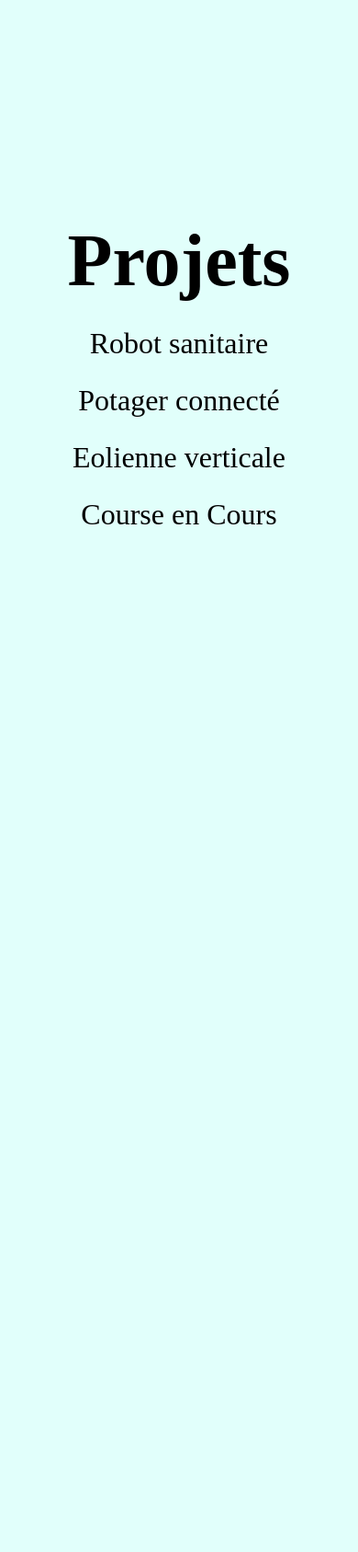
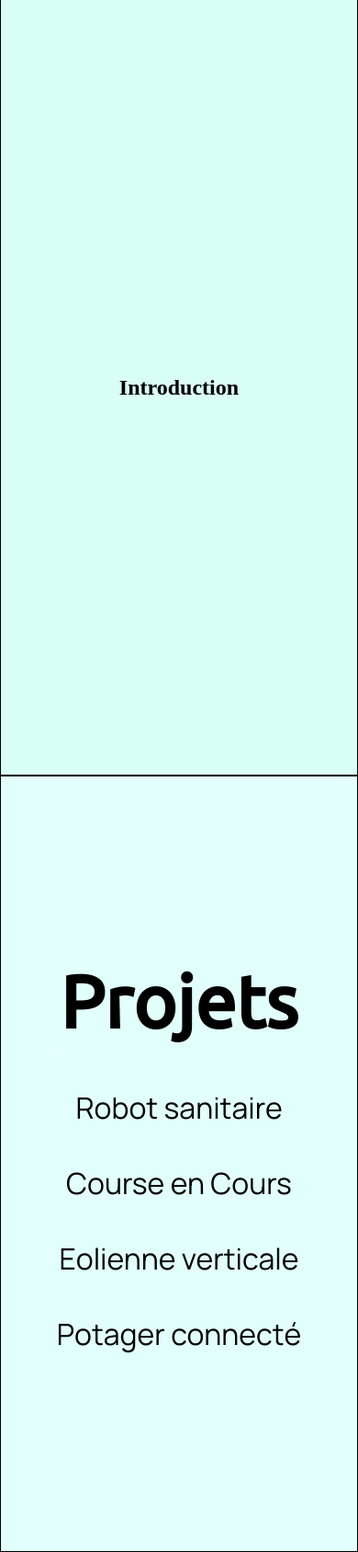
Before and after one commit to Thiiiv/Portfolio, a PHP site: page / in a window 390 px wide. Shown: the part 845-2532 px from the top of the page at 92% size. Before the commit the page ends 1415 px from the top, so only its background shows below. Run offline with PHP 8.4, Linux system fonts and the light colour scheme.

Commit message:
Add files via upload

```diff
--- /dev/null
+++ b/data/pages/headIndex.inc.html
@@ -0,0 +1,31 @@
+<!DOCTYPE html>
+<html>
+    <head>
+        <meta charset="UTF-8" />
+        <meta http-equiv="X-UA-Compatible" content="IE=edge">
+        <meta name="viewport" content="width=device-width, initial-scale=1.0">
+        <title>Portfolio</title>
+        <link rel="stylesheet" href="../styles/portfolio.css" type="text/css">
+        <link rel="preconnect" href="https://fonts.googleapis.com">
+        <link rel="preconnect" href="https://fonts.gstatic.com" crossorigin>
+        <link rel="preconnect" href="https://fonts.googleapis.com">
+        <link rel="preconnect" href="https://fonts.gstatic.com" crossorigin>
+        <link href="https://fonts.googleapis.com/css2?family=Ubuntu&display=swap" rel="stylesheet">
+        <link href="https://fonts.googleapis.com/css2?family=Poppins&display=swap" rel="stylesheet">
+    </head>
+    <body>
+        <div class="menu">
+            <div class="profil-menu">
+                <img src="data/images/profil.png" width="20px" class="profil">
+                <p class="Nom">JEYASEELAN Thivakar</p>
+            </div>
+            <div class="pages">
+                <button class="lien"><a href="index.php">Accueil</a></button>
+                <button class="lien"><a href="data/pages/projets.php">Projets</a></button>
+                <button class="lien"><a href="data/pages/cv.php">CV</a></button>
+                <button class="lien"><a href="data/pages/motivations.php">Motivations</a></button>
+                <button class="lien"><a href="data/pages/contact.php">Contact</a></button>
+            </div>
+        </div>
+    </body>
+</html>
--- a/data/styles/portfolio.css
+++ b/data/styles/portfolio.css
@@ -16,6 +16,7 @@
     list-style: none;
     box-sizing: border-box;
     scroll-behavior: smooth;
+    color: black;
     /*cursor: url('../images/cursor5.png') 2 2, auto;*/
 }
 /*
@@ -68,6 +69,20 @@
   z-index: -100;
   width: 100%;
   height: 100%;
+  overflow: hidden;
+}
+
+.all-div {
+  display: flex;
+  flex-direction: column;
+  top: 0;
+  left: 0;
+  overflow: hidden;
+}
+.all-div::content {
+  height: 100vh;
+  width: 100%;
+  overflow: hidden;
 }
 /*
 Première partie de la page
@@ -76,6 +91,7 @@
 */
 .accueil {
   height: 100vh;
+  width: 100%;
 }
 /*
 Barre de navigation qui se situe tout en haut de la première partie de la page
@@ -186,21 +202,20 @@
 le code est plutôt similaire à la première partie de la page
 */
 .page1 {
-  top : 100vh;
   display: flex;
   flex-direction: column;
-  width: 100vw;
+  width: 100%;
   height: 100vh;
   justify-content: center;
   align-items: center;
   right: 0;
   left: 0;
   margin: auto;
-  position: absolute;
+  margin-top: 0;
+  border: 0.1vh solid black;
 }
-.page1 .home-text {
-  font-size: 2em;
-  text-align: center;
+#intro {
+  background-color: hsla(165, 100%, 90%, 0.733);
 }
 /*
 les vidéos en fond
@@ -209,20 +224,22 @@
 les vidéos ont été étirés horizontalement pour remplir la largeur de la page avec transform: scaleX
 leur opacité est réduit de 20%
 */
-#video1{
-    height: 100vh;
-    transform: scaleX(1.3);
+#background-video {
+    min-height: 100vh;
+    min-width: 100%;
+    width: auto;
+    height: auto;
     left: 0;
     top: 0;
-    z-index: -1;
-    overflow: hidden;
+    z-index: -10;
     opacity: 0.80;
     position: fixed;
+    overflow: hidden;
 }
 /*
 Titre en gros se trouvant sur la 1ère partie de la page
 */
-h1 {
+.accueil h1 {
   font-family: 'Manrope', sans-serif;
     font-size: 8vw;
     text-align: center;
@@ -236,14 +253,14 @@
 Ajout d'élément après le titre de la 1ère partie de la page
 Il s'agit de la petit flèche qui est animé
 */
-h1::after {
+.accueil h1::after {
     content: "🢗";
     display: block;
     font-size: 100%;
     animation: bounce-bottom 1.5s ease infinite alternate both;
-    border: 2vh solid white;
-    width: 125px;
-    height: 125px;
+    border: 1vh solid white;
+    width: 6vw;
+    height: 6vw;
     border-radius: 100%;
     left: 0;
     right: 0;
@@ -297,14 +314,20 @@
 span de class .p-titre se trouvant dans la balise p de la page home.html
 */
 .page1 .p-titre {
+  color: black;
+  font-weight: bold;
   font-size: 5em;
-  font-weight: bolder;
+	display: block;
+	position: relative;
+	padding: 0.2em 0;
+  font-family: 'Ubuntu', sans-serif;
 }
 .page1 .projets {
   display: flex;
   flex-direction: column;
   margin-top: 3vh;
   text-align: center;
+  font-family: 'Manrope', sans-serif;
 }
 /*
 Style du lien vers la vidéo du projet se trouvant dans la 2ème partie de la page home.html
@@ -313,9 +336,13 @@
   color: black;
   font-size: 2em;
   margin-bottom: 3vh;
+  display: block;
+	position: relative;
+	padding: 0.2em 0;
 }
 .page1 {
   background-color: hsla(173, 100%, 92%, 0.733);
+  width: 100%;
 }
 /*
 Ajout d'élément avant la vidéo se trouvant sur la 2ème partie de la page home.html
@@ -324,7 +351,88 @@
 .menu .Nom {
   font-weight: bolder;
   margin-right: 10vw;
+  color: white;
 }
+
+
+.page1 .p-titre::after {
+	content: '';
+  position: absolute;
+	bottom: 0;
+	left: 0;
+	width: 100%;
+	height: 0.15em;
+	background-color: white;
+	opacity: 0;
+	transition: opacity 300ms, transform 300ms;
+}
+
+
+/* Slide in */
+.page1 .p-titre {
+	overflow: hidden;
+}
+
+.page1 .p-titre::after {
+	opacity: 1;
+	transform: translate3d(-100%, 0, 0);
+}
+
+.page1 .p-titre:hover::after,
+.page1 .p-titre:focus::after{
+	transform: translate3d(0, 0, 0);
+}
+
+/* Fade in */
+.page1 .projets a::after {
+	content: '';
+	position: absolute;
+	bottom: 0;
+	left: 0;
+	width: 100%;
+	height: 0.2em;
+	background-color: black;
+	opacity: 0;
+	transition: opacity 300ms, transform 300ms;
+}
+
+.page1 .projets a:hover::after,
+.page1 .projets a:focus::after {
+	opacity: 1;
+	transform: translate3d(0, 0.2em, 0);
+}
+.page1 .projets .projet {
+  display: flex;
+  flex-direction: row;
+  justify-content: center;
+  height: min-content;
+}
+.page1 .projets img {
+  display: none;
+}
+.page1 .projets .robot:hover + #robot-img {
+  display: block;
+}
+.page1 .projets .potager:hover + #potager-img {
+  display: block;
+}
+.page1 .projets .eolienne:hover + #eolienne-img {
+  display: block;
+}
+.page1 .projets .course:hover + #course-img {
+  display: block;
+}
+.page1 .projets a:hover + img {
+  width: 50vh;
+  height: 50vh;
+  position: absolute;
+  top: 0;
+  bottom: 0;
+  margin: auto;
+  margin-right: 8vw;
+  right: 0;
+}
+
 /*
 Animation de rebondissement
 */
@@ -397,12 +505,12 @@
 /*
 Partie responsive
 */
-@media only screen and (max-width: 600px) {
+@media only screen and (max-width: 900px) {
   /*
   Les vidéos en fond de la page
   On passe sur une taille fixe pour la hauteur, tandis que la largeur est sur auto
   */
-  #video1, #video2 {
+  #background-video {
     overflow: hidden;
     height: 100vh;
     width: auto;
--- /dev/null
+++ b/index.php
@@ -0,0 +1,62 @@
+<!DOCTYPE html>
+<html lang="fr">
+    <head>
+        <meta charset="UTF-8" />
+        <meta http-equiv="X-UA-Compatible" content="IE=edge">
+        <meta name="viewport" content="width=device-width, initial-scale=1.0">
+        <title>Portfolio</title>
+        <link rel="stylesheet" href="data/styles/portfolio.css" type="text/css">
+        <link rel="preconnect" href="https://fonts.googleapis.com">
+        <link rel="preconnect" href="https://fonts.gstatic.com" crossorigin>
+        <link rel="preconnect" href="https://fonts.googleapis.com">
+        <link rel="preconnect" href="https://fonts.gstatic.com" crossorigin>
+        <link href="https://fonts.googleapis.com/css2?family=Ubuntu&display=swap" rel="stylesheet">
+        <link href="https://fonts.googleapis.com/css2?family=Poppins&display=swap" rel="stylesheet">
+    </head>
+    <body>
+        <div class="fond">
+            <video autoplay muted loop id="background-video">
+                <source src="data/videos/video13.mp4" type="video/mp4">
+            </video>
+        </div>
+        <div class="all-div">
+        <section class="accueil">
+            <header>
+                <?php
+                include ('data/pages/headIndex.inc.html');
+                ?>
+            </header>
+            <a href="#intro">
+                <h1>Bienvenue sur mon portfolio</h1>
+            </a>
+        </section>
+        <section class="page1" id="intro">
+            <h1>Introduction</h1>
+        </section>
+        <section class="page1" id="projets">
+            <a href="data/pages/projets.php" class="p-titre">Projets</a>
+            <div class="projets">
+                <div class="projet">
+                    <a href="data/pages/projets.php#robot" class="robot">Robot sanitaire</a>
+                    <img src="data/images/robot.png" alt="Robot" id="robot-img"/>
+                </div>
+                <div class="projet">
+                    <a href="data/pages/projets.php#course" class="course">Course en Cours</a>
+                    <img src="data/images/formule-1.png" alt="Voiture" id="course-img"/>
+                </div>
+                <div class="projet">
+                    <a href="data/pages/projets.php#eolienne" class="eolienne">Eolienne verticale</a>
+                    <img src="data/images/eolienne.png" alt="Eolienne" id="eolienne-img"/>
+                </div>
+                <div class="projet">
+                    <a href="data/pages/projets.php#potager" class="potager">Potager connecté</a>
+                    <img src="data/images/potager.png" alt="Potager" id="potager-img"/>
+                </div>
+            </div>
+        </section>
+        </div>
+        <footer>
+
+        </footer>
+    </body>
+</html>
```
Also changed, not shown: data/pages/cv.php (added, +59 -0 lines), data/pages/headPages.inc.html (added, +31 -0 lines), data/pages/motivations.php (added, +59 -0 lines), data/pages/projets.php (added, +38 -0 lines), data/images/eolienne.png (added), data/images/formule-1.png (added), data/images/potager.png (added), data/images/robot.png (added).
